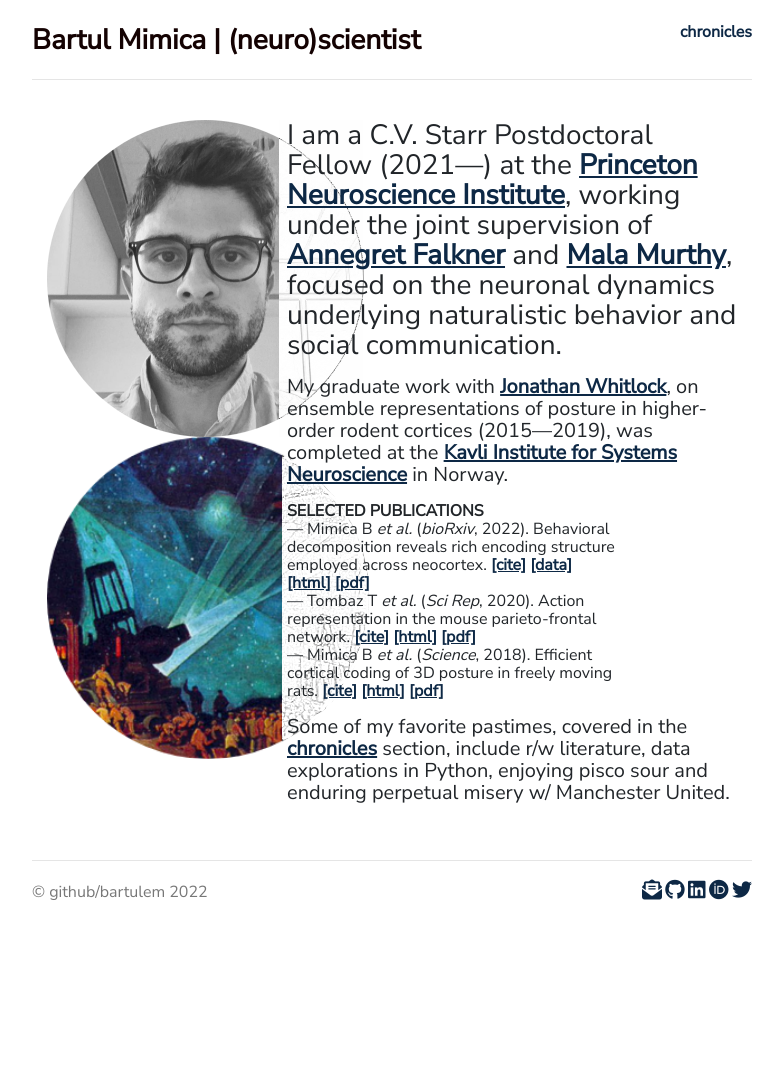
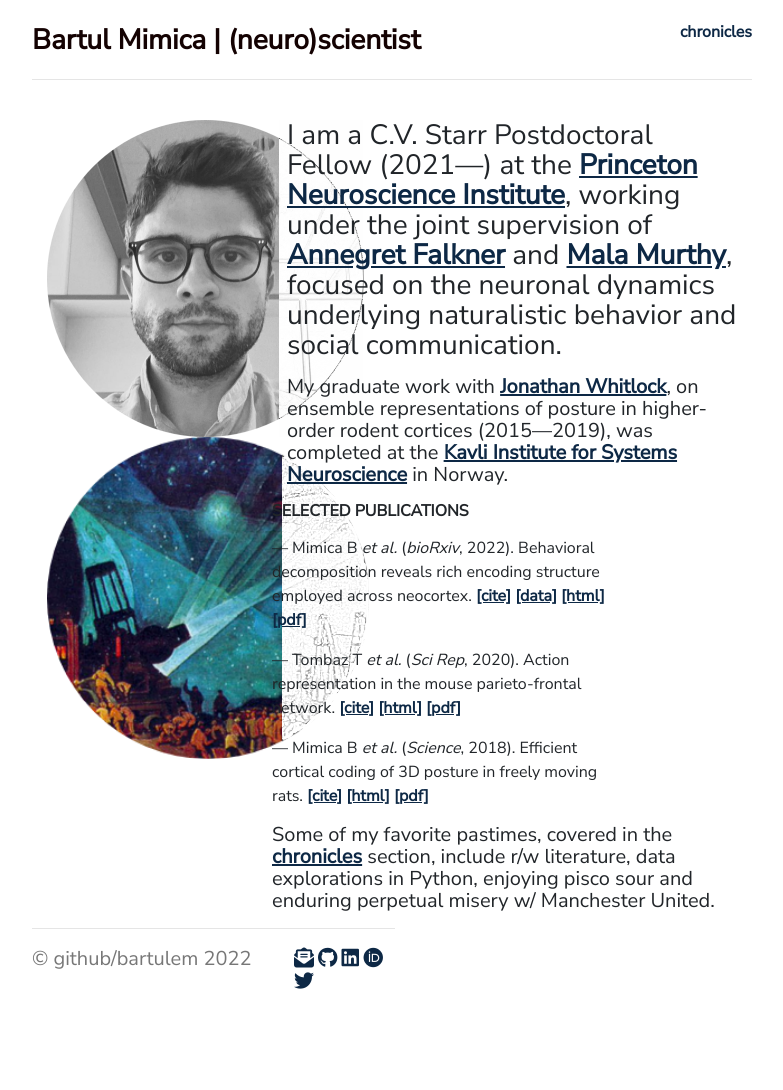
Before and after one commit to bartulem/bartulem.github.io, a Jekyll site: the page built from index.html, in a window 1280 px wide. Shown: the whole page, without its empty margins (248-1031 px from the left). Built offline with Jekyll 4.4.1, drawn with Linux system fonts in a browser that asks for light colours; nearby versions of some CDN libraries; comment, search, counter and statistics services are not loaded; a style sheet for code colours, icons or effects is not loaded; before the commit the page ends 960 px from its top, so only the background shows below that.

Commit message:
change pubs layout v60

```diff
--- a/index.html
+++ b/index.html
@@ -17,20 +17,40 @@
 	<p>My graduate work with <a style= "text-decoration: underline" target="_blank" href="https://www.whitlocklab.org/">Jonathan Whitlock</a>, on ensemble representations of posture in higher-order rodent cortices (2015—2019), was completed at the <a style= "text-decoration: underline" target="_blank" href="https://www.ntnu.edu/kavli">Kavli Institute for Systems Neuroscience</a> in Norway.</p>
 
 <div class="row">
+	<p align="left" class="publications"> <b>SELECTED PUBLICATIONS</b></p>
+<div class="row">
+	<p align="left" class="publications">
 	<div class="col-sm-9">
-	<p align="left" class="publications"> <b>SELECTED PUBLICATIONS</b>
-	<br/> — Mimica B <em>et al.</em> (<em>bioRxiv</em>, 2022). Behavioral decomposition reveals rich encoding structure employed across neocortex. <a href="files/mimica2022.bib" download><u>[cite]</u></a> <a href="https://figshare.com/articles/dataset/Rat_3D_Tracking_E-Phys_KISN_2020_Dataset/17903834" target="_blank"><u>[data]</u></a> <a href="https://www.biorxiv.org/content/10.1101/2022.02.08.479515v2" target="_blank"><u>[html]</u></a> <a href="/files/MTBFDW_2022_bioRxiv.pdf" target="_blank"><u>[pdf]</u></a>
-	<br/> — Tombaz T <em>et al.</em> (<em>Sci Rep</em>, 2020). Action representation in the mouse parieto-frontal network. <a href="files/tombaz2020.bib" download><u>[cite]</u></a> <a href="https://www.nature.com/articles/s41598-020-62089-6?error=cookies_not_supported&code=e0a538d4-9569-4b30-b2d1-d78d1c8e03b3" target="_blank"><u>[html]</u></a> <a href="/files/tombaz2020_scireports.pdf" target="_blank"><u>[pdf]</u></a>
-	<br/> — Mimica B <em>et al.</em> (<em>Science</em>, 2018). Efficient cortical coding of 3D posture in freely moving rats. <a href="/files/mimica2018.bib" download><u>[cite]</u></a> <a href="https://science.sciencemag.org/content/362/6414/584" target="_blank"><u>[html]</u></a> <a href="files/mimica2018_science.pdf" target="_blank"><u>[pdf]</u></a></p>
+	— Mimica B <em>et al.</em> (<em>bioRxiv</em>, 2022). Behavioral decomposition reveals rich encoding structure employed across neocortex. <a href="files/mimica2022.bib" download><u>[cite]</u></a> <a href="https://figshare.com/articles/dataset/Rat_3D_Tracking_E-Phys_KISN_2020_Dataset/17903834" target="_blank"><u>[data]</u></a> <a href="https://www.biorxiv.org/content/10.1101/2022.02.08.479515v2" target="_blank"><u>[html]</u></a> <a href="/files/MTBFDW_2022_bioRxiv.pdf" target="_blank"><u>[pdf]</u></a></p>
 	</div>
 	<div class="col-sm-2">
 	</a> <span class="__dimensions_badge_embed__" data-doi="10.1101/2022.02.08.479515" data-style="small_circle"></span><script async src="https://badge.dimensions.ai/badge.js" charset="utf-8"></script>
+	</div>
+	<div class="col-sm-1">
+	<a class="altmetric-embed" data-badge-popover="right" data-badge-type="donut" data-doi="10.1101/2022.02.08.479515" data-hide-no-mentions="false"></a>
+	</div>
+</div>
+<div class="row">
+	<p align="left" class="publications">
+	<div class="col-sm-9">
+	— Tombaz T <em>et al.</em> (<em>Sci Rep</em>, 2020). Action representation in the mouse parieto-frontal network. <a href="files/tombaz2020.bib" download><u>[cite]</u></a> <a href="https://www.nature.com/articles/s41598-020-62089-6?error=cookies_not_supported&code=e0a538d4-9569-4b30-b2d1-d78d1c8e03b3" target="_blank"><u>[html]</u></a> <a href="/files/tombaz2020_scireports.pdf" target="_blank"><u>[pdf]</u></a></p>
+	</div>
+	<div class="col-sm-2">
 	</a> <span class="__dimensions_badge_embed__" data-doi="10.1038/s41598-020-62089-6" data-style="small_circle"></span><script async src="https://badge.dimensions.ai/badge.js" charset="utf-8"></script>
+	</div>
+	<div class="col-sm-1">
+	<a class="altmetric-embed" data-badge-popover="right" data-badge-type="donut" data-doi="10.1038/s41598-020-62089-6" data-hide-no-mentions="true"></a>
+	</div>
+</div>
+<div class="row">
+	<p align="left" class="publications">
+	<div class="col-sm-9">
+	— Mimica B <em>et al.</em> (<em>Science</em>, 2018). Efficient cortical coding of 3D posture in freely moving rats. <a href="/files/mimica2018.bib" download><u>[cite]</u></a> <a href="https://science.sciencemag.org/content/362/6414/584" target="_blank"><u>[html]</u></a> <a href="files/mimica2018_science.pdf" target="_blank"><u>[pdf]</u></a></p>
+	</div>
+	<div class="col-sm-2">
 	</a> <span class="__dimensions_badge_embed__" data-doi="10.1126/science.aau2013" data-style="small_circle"></span><script async src="https://badge.dimensions.ai/badge.js" charset="utf-8"></script>
 	</div>
 	<div class="col-sm-1">
-	<a class="altmetric-embed" data-badge-popover="right" data-badge-type="donut" data-doi="10.1101/2022.02.08.479515" data-hide-no-mentions="false"></a>
-	<a class="altmetric-embed" data-badge-popover="right" data-badge-type="donut" data-doi="10.1038/s41598-020-62089-6" data-hide-no-mentions="true"></a>
 	<a class="altmetric-embed" data-badge-popover="right" data-badge-type="donut" data-doi="10.1126/science.aau2013" data-hide-no-mentions="true"></a>
 	</div>
 </div>
```
